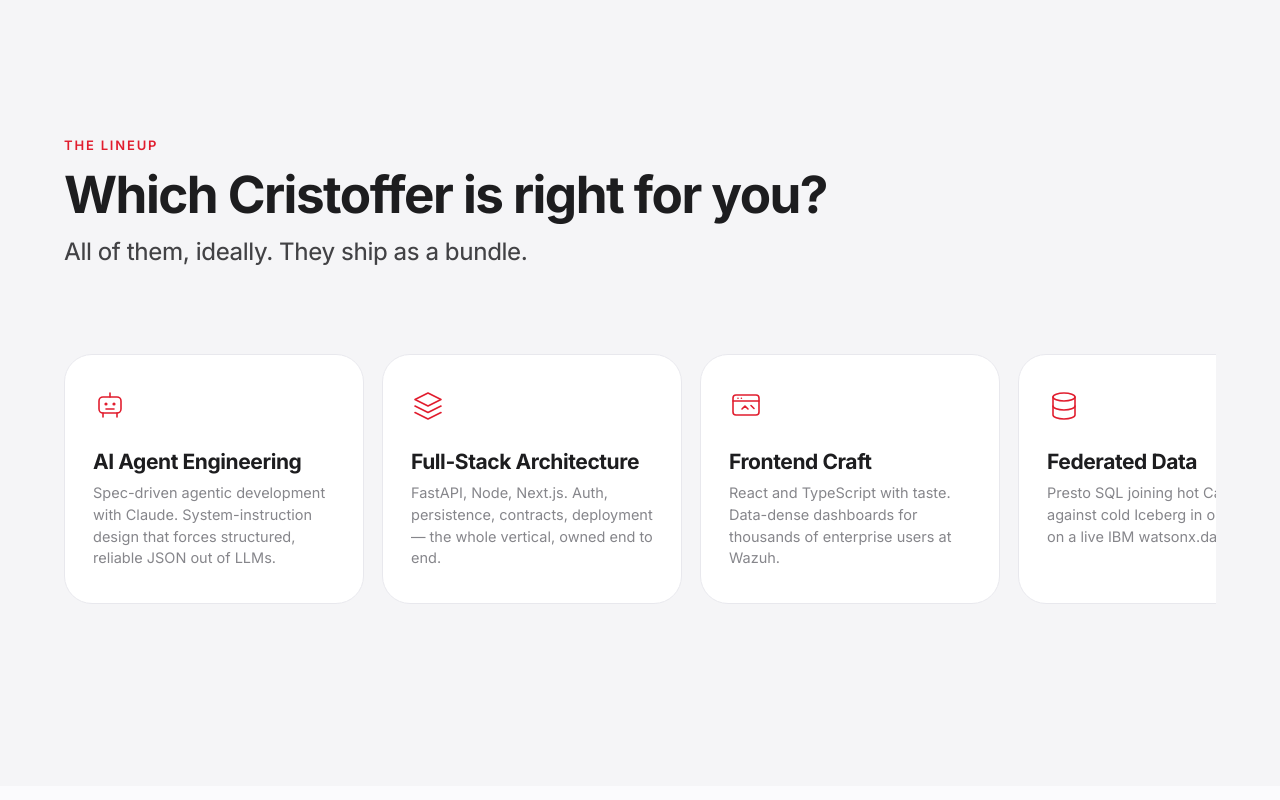
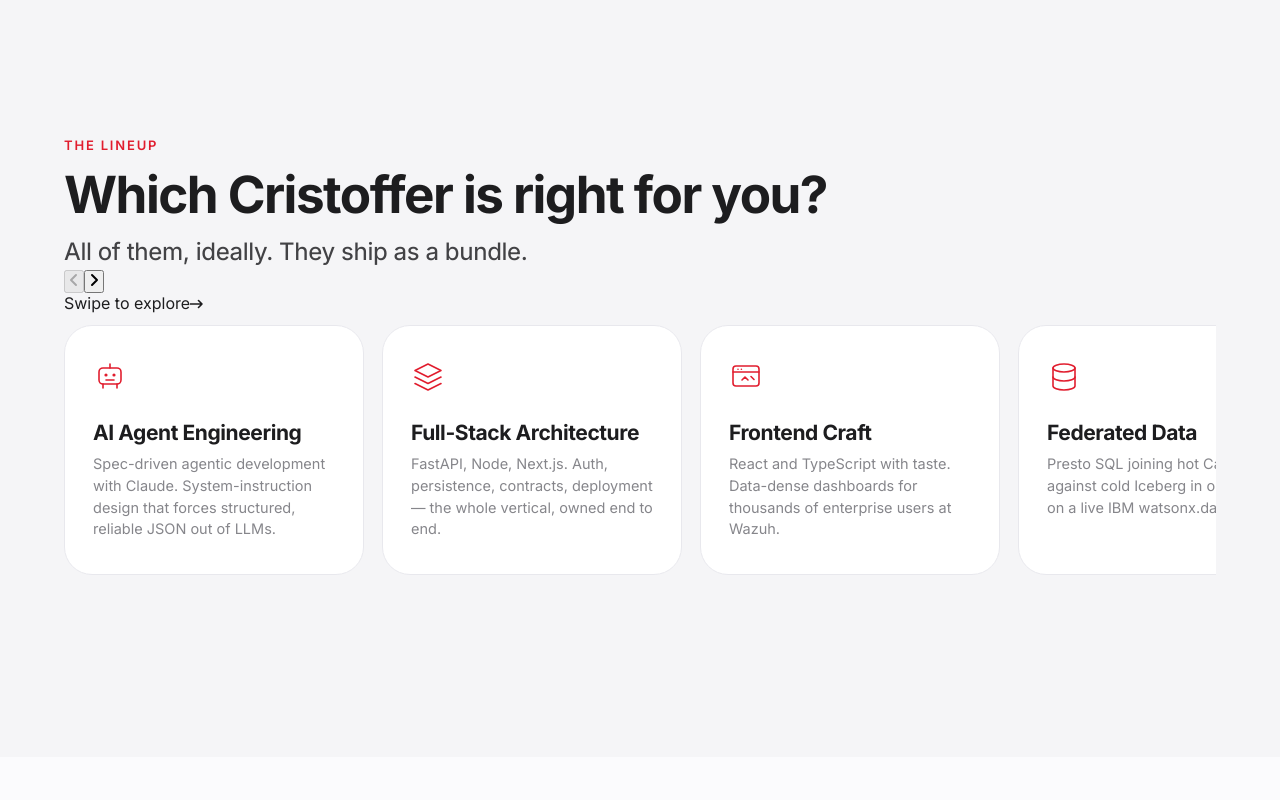
Before and after one commit to Cristofferb7/portfolio, a React (Vite) app: page / in a window 1280 px wide. Shown: the part 820-1620 px from the top of the page. Built offline with nearby package versions, Linux system fonts and the light colour scheme.

Commit message:
Add paddle arrows, edge fades and swipe hint to capability rail

```diff
--- a/src/components/Lineup.jsx
+++ b/src/components/Lineup.jsx
@@ -1,15 +1,39 @@
-import { useRef } from 'react';
+import { useEffect, useRef, useState } from 'react';
 import Reveal from './Reveal.jsx';
 import { lineup } from '../content.js';
 import { lineupIcons } from '../icons.jsx';
 
+const CARD_STEP = 318; // card width + gap
+
 /**
  * Apple-store style horizontal capability rail.
- * Cursor-tracked glow per card + physical drag-to-scroll with momentum.
+ * Cursor-tracked glow per card + physical drag-to-scroll with momentum,
+ * plus paddle arrows + edge fades so the scrollability is discoverable.
  */
 export default function Lineup() {
   const rowRef = useRef(null);
   const drag = useRef({ down: false, startX: 0, scrollLeft: 0, vel: 0, lastX: 0, raf: 0 });
+  const [edges, setEdges] = useState({ left: false, right: true });
+
+  const syncEdges = () => {
+    const row = rowRef.current;
+    if (!row) return;
+    const max = row.scrollWidth - row.clientWidth;
+    setEdges((prev) => {
+      const next = { left: row.scrollLeft > 8, right: row.scrollLeft < max - 8 };
+      return prev.left === next.left && prev.right === next.right ? prev : next;
+    });
+  };
+
+  useEffect(() => {
+    syncEdges();
+    window.addEventListener('resize', syncEdges);
+    return () => window.removeEventListener('resize', syncEdges);
+  }, []);
+
+  const page = (dir) => {
+    rowRef.current?.scrollBy({ left: dir * CARD_STEP, behavior: 'smooth' });
+  };
 
   const onMove = (e) => {
     const card = e.currentTarget;
@@ -50,7 +74,9 @@ export default function Lineup() {
   return (
     <section id="capabilities" className="section section-grey" aria-label="Capabilities">
       <div className="wrap">
-        <Reveal className="section-head">
+        <Reveal className="section-head" style={{ marginBottom: 0 }}>
+          <div className="lineup-head">
+            <div>
               <p className="eyebrow">The lineup</p>
               <h2 className="display-lg" style={{ marginTop: 14 }}>
                 Which Cristoffer is right for you?
@@ -58,13 +84,45 @@ export default function Lineup() {
               <p className="lede" style={{ marginTop: 14, maxWidth: 560 }}>
                 All of them, ideally. They ship as a bundle.
               </p>
+            </div>
+            <div className="lineup-paddles" aria-hidden={!edges.left && !edges.right}>
+              <button
+                className="paddle"
+                aria-label="Scroll capabilities left"
+                disabled={!edges.left}
+                onClick={() => page(-1)}
+              >
+                <svg width="16" height="16" viewBox="0 0 16 16" fill="none" aria-hidden="true">
+                  <path d="M10 3 5 8l5 5" stroke="currentColor" strokeWidth="2" strokeLinecap="round" strokeLinejoin="round" />
+                </svg>
+              </button>
+              <button
+                className="paddle"
+                aria-label="Scroll capabilities right"
+                disabled={!edges.right}
+                onClick={() => page(1)}
+              >
+                <svg width="16" height="16" viewBox="0 0 16 16" fill="none" aria-hidden="true">
+                  <path d="m6 3 5 5-5 5" stroke="currentColor" strokeWidth="2" strokeLinecap="round" strokeLinejoin="round" />
+                </svg>
+              </button>
+            </div>
+          </div>
+          <p className="swipe-hint" aria-hidden="true">
+            Swipe to explore
+            <svg width="15" height="10" viewBox="0 0 15 10" fill="none" aria-hidden="true">
+              <path d="M0 5h12m0 0L8.5 1.5M12 5 8.5 8.5" stroke="currentColor" strokeWidth="1.6" strokeLinecap="round" strokeLinejoin="round" />
+            </svg>
+          </p>
         </Reveal>
       </div>
       <div className="wrap">
+        <div className={`lineup-shell${edges.left ? ' fade-l' : ''}${edges.right ? ' fade-r' : ''}`}>
           <div
             ref={rowRef}
             className="lineup-row"
             role="list"
+            onScroll={syncEdges}
             onPointerDown={onPointerDown}
             onPointerMove={onPointerMove}
             onPointerUp={endDrag}
@@ -91,6 +149,7 @@ export default function Lineup() {
             })}
           </div>
         </div>
+      </div>
     </section>
   );
 }
```
Lines whose indentation alone changed are shown as unchanged.
